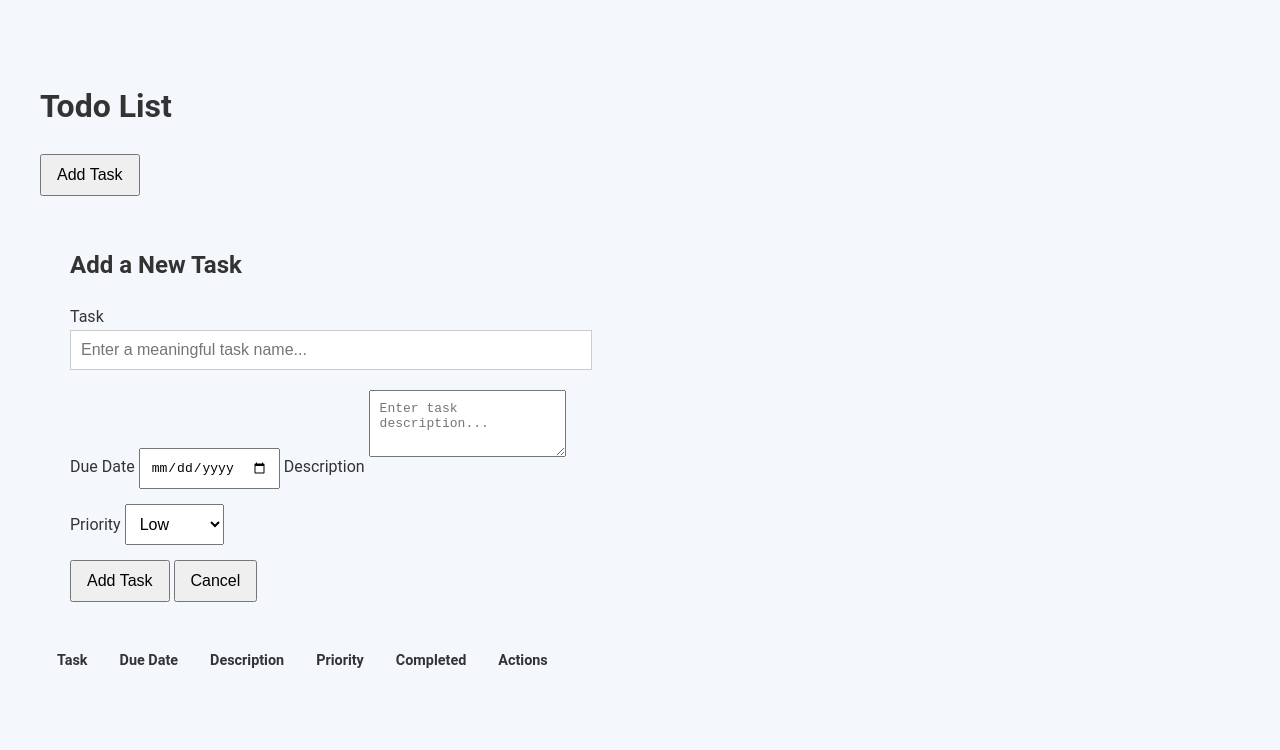
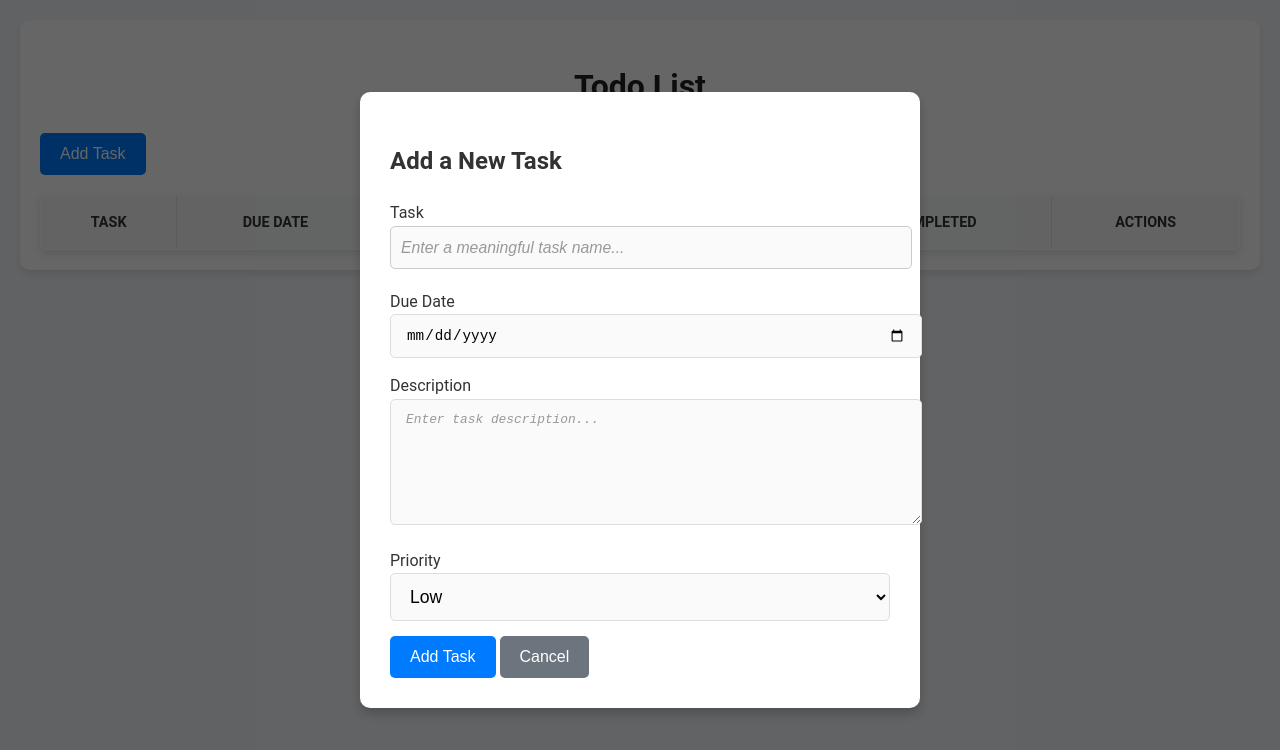
Before and after one commit to boyezg/todo_list, a website built with webpack: page src/index.html in a window 1280 px wide. Both pictures are taken after a click on the button "Add Task". Built offline with nearby package versions, Linux system fonts and the light colour scheme.

Commit message:
final update

```diff
--- a/src/index.css
+++ b/src/index.css
@@ -1,3 +1,4 @@
+/* Base Styles */
 body {
     font-family: "Roboto", Arial, sans-serif;
     background-color: #f4f7fc;
@@ -7,37 +8,159 @@ body {
     line-height: 1.6;
 }
 
-/* Responsive design for mobile devices */
+.container {
+    max-width: 1200px;
+    margin: 20px auto;
+    padding: 20px;
+    background: #fff;
+    border-radius: 10px;
+    box-shadow: 0 4px 8px rgba(0, 0, 0, 0.1);
+}
+
+h1 {
+    text-align: center;
+    color: #222;
+    font-size: 2em;
+    margin-bottom: 20px;
+}
+
+/* Button Styles */
+.primary-btn, .secondary-btn {
+    padding: 12px 20px;
+    border: none;
+    border-radius: 5px;
+    font-size: 1em;
+    cursor: pointer;
+    transition: background-color 0.3s ease, transform 0.2s ease;
+}
+
+.primary-btn {
+    background-color: #007bff;
+    color: #fff;
+}
+
+.primary-btn:hover {
+    background-color: #0056b3;
+    transform: scale(1.05);
+}
+
+.secondary-btn {
+    background-color: #6c757d;
+    color: #fff;
+}
+
+.secondary-btn:hover {
+    background-color: #5a6268;
+    transform: scale(1.05);
+}
+
+/* Input and Form Styling */
+input[type="text"], input[type="date"], textarea, select {
+    width: 100%;
+    padding: 12px 15px;
+    margin-bottom: 15px;
+    border: 1px solid #ddd;
+    border-radius: 5px;
+    font-size: 1em;
+    background: #fafafa;
+    transition: border-color 0.2s ease, box-shadow 0.2s ease;
+}
+
+input[type="text"]:focus, input[type="date"]:focus, textarea:focus, select:focus {
+    border-color: #007bff;
+    outline: none;
+    background: #fff;
+    box-shadow: 0 0 4px rgba(0, 123, 255, 0.3);
+}
+
+input[type="text"]::placeholder, textarea::placeholder {
+    font-style: italic;
+    color: #999;
+    font-size: 0.9em;
+}
+
+textarea {
+    resize: vertical;
+    min-height: 100px;
+}
+
+/* Modal Styles */
+.modal {
+    display: none;
+    position: fixed;
+    top: 0;
+    left: 0;
+    width: 100%;
+    height: 100%;
+    background: rgba(0, 0, 0, 0.6);
+    z-index: 10;
+    justify-content: center;
+    align-items: center;
+}
+
+.modal-content {
+    background: #fff;
+    padding: 30px;
+    border-radius: 10px;
+    width: 90%;
+    max-width: 500px;
+    box-shadow: 0 6px 12px rgba(0, 0, 0, 0.2);
+}
+
+/* Table Styles */
+table {
+    width: 100%;
+    border-collapse: collapse;
+    margin-top: 20px;
+    background-color: #fff;
+    border: 1px solid #dee2e6;
+    border-radius: 5px;
+    overflow: hidden;
+    box-shadow: 0 4px 8px rgba(0, 0, 0, 0.1);
+}
+
+th, td {
+    padding: 15px;
+    border: 1px solid #dee2e6;
+    text-align: center;
+    vertical-align: middle;
+    font-size: 0.9em;
+}
+
+th {
+    background-color: #f8f9fa;
+    color: #333;
+    font-weight: bold;
+    text-transform: uppercase;
+}
+
+/* Responsive Enhancements */
 @media (max-width: 768px) {
+    /* Adjust container for mobile screens */
     .container {
-        max-width: 90%;
-        margin: 20px auto;
+        width: 95%;
+        margin: 10px auto;
         padding: 15px;
     }
 
     h1 {
-        font-size: 1.5em;
+        font-size: 1.6em;
     }
 
     .primary-btn, .secondary-btn {
-        padding: 8px 12px;
-        font-size: 0.8em;
+        width: 100%; /* Full-width buttons for mobile */
+        margin-bottom: 10px;
     }
 
     input[type="text"], input[type="date"], textarea, select {
-        padding: 8px;
-        margin-bottom: 10px;
-        font-size: 0.8em;
-    }
-
-    .modal-content {
-        padding: 20px;
-        width: 80%;
-        max-width: 300px;
+        font-size: 1em; /* Ensure inputs remain readable on smaller screens */
+        padding: 10px;
     }
 
     table {
-        font-size: 0.8em;
+        font-size: 0.8em; /* Smaller table font size for mobile */
+        overflow-x: auto; /* Allow horizontal scrolling for tables */
+        display: block; /* Wrap table in a block for better responsiveness */
     }
 
     th, td {
@@ -45,40 +168,37 @@ body {
     }
 }
 
-/* Responsive design for larger screens */
-@media (min-width: 769px) {
+@media (min-width: 769px) and (max-width: 1024px) {
+    /* Adjust container for tablets */
+    .container {
+        width: 85%;
+        margin: 20px auto;
+    }
+
+    h1 {
+        font-size: 1.8em;
+    }
+
+    table {
+        font-size: 0.9em;
+    }
+}
+
+@media (min-width: 1025px) {
+    /* Adjust container for desktops */
     .container {
         max-width: 1200px;
-        margin: 40px auto;
-        padding: 20px;
     }
 
     h1 {
         font-size: 2em;
     }
 
-    .primary-btn, .secondary-btn {
-        padding: 10px 15px;
-        font-size: 1em;
-    }
-
     input[type="text"], input[type="date"], textarea, select {
-        padding: 10px;
-        margin-bottom: 15px;
-        font-size: 1em;
-    }
-
-    .modal-content {
-        padding: 30px;
-        width: 90%;
-        max-width: 500px;
+        font-size: 1.1em;
     }
 
     table {
-        font-size: 0.9em;
-    }
-
-    th, td {
-        padding: 15px;
+        font-size: 1em;
     }
 }
```
Also changed, not shown: dist/bundle.js.
